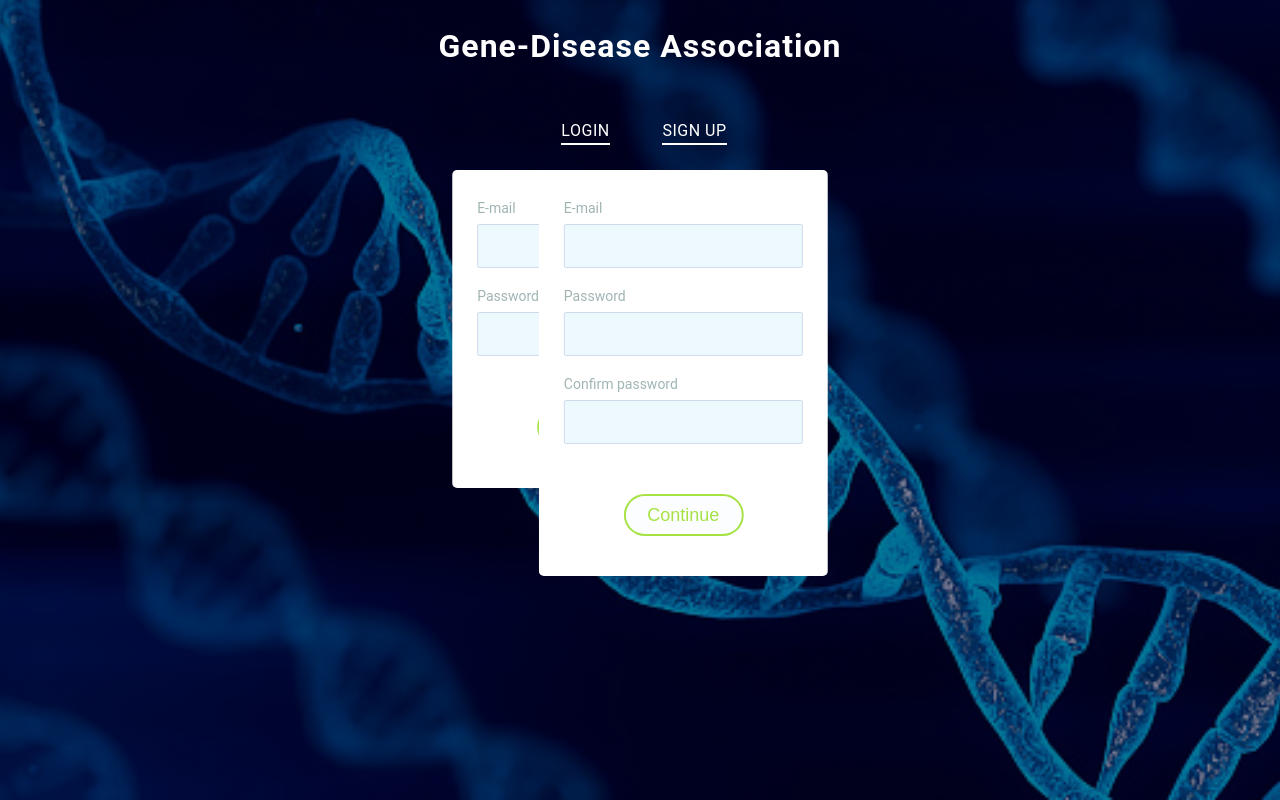
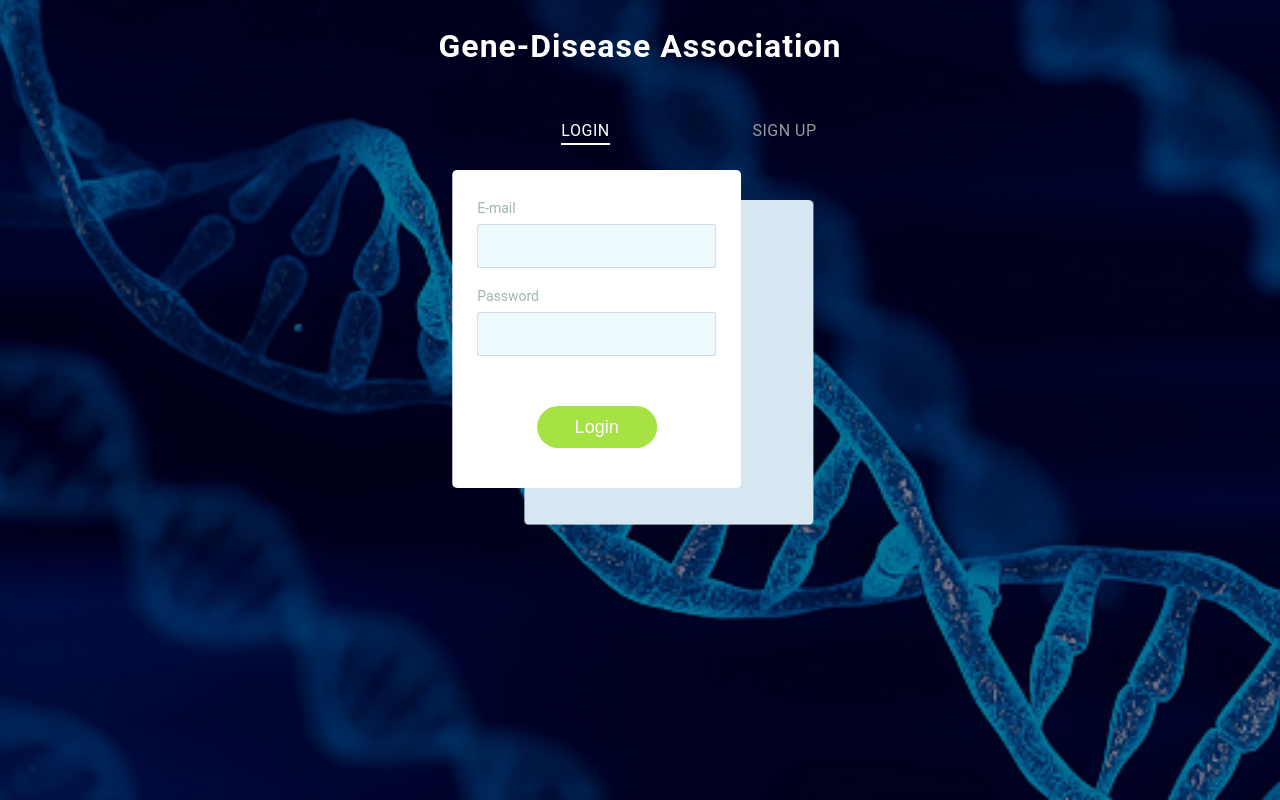
Before and after one commit to Frederick-abichahine/Gene-Disease-Association, a PHP site: page /login-signup.php in a window 1280 px wide. Run offline with PHP 8.4, Linux system fonts and the light colour scheme.

Commit message:
Update login-signup.php

```diff
--- a/login_signup/login-signup.php
+++ b/login_signup/login-signup.php
@@ -27,7 +27,7 @@
         <button type="submit" class="btn-login">Login</button>
       </form>
     </div>
-    <div class="form-wrapper is-active">
+    <div class="form-wrapper">
       <button type="button" class="switcher switcher-signup">
         Sign Up
         <span class="underline"></span>
```
